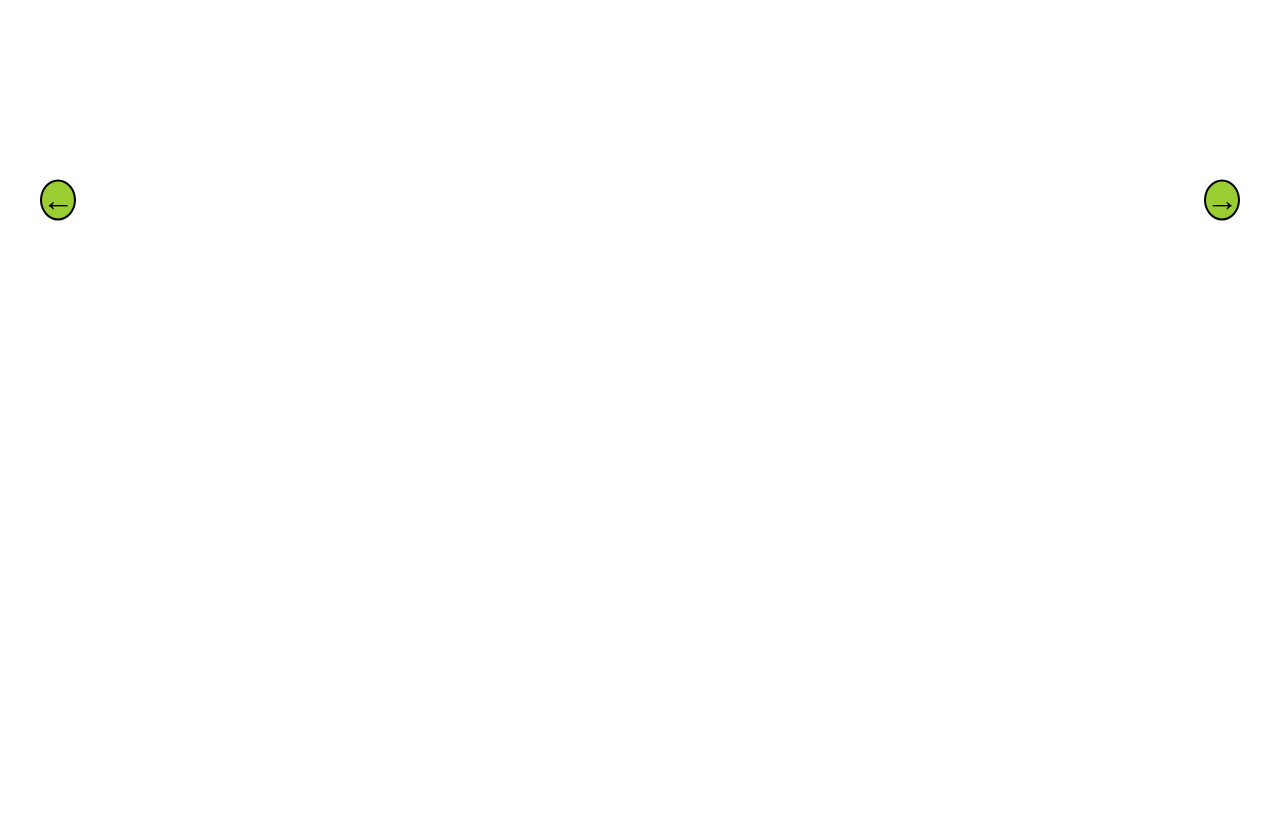
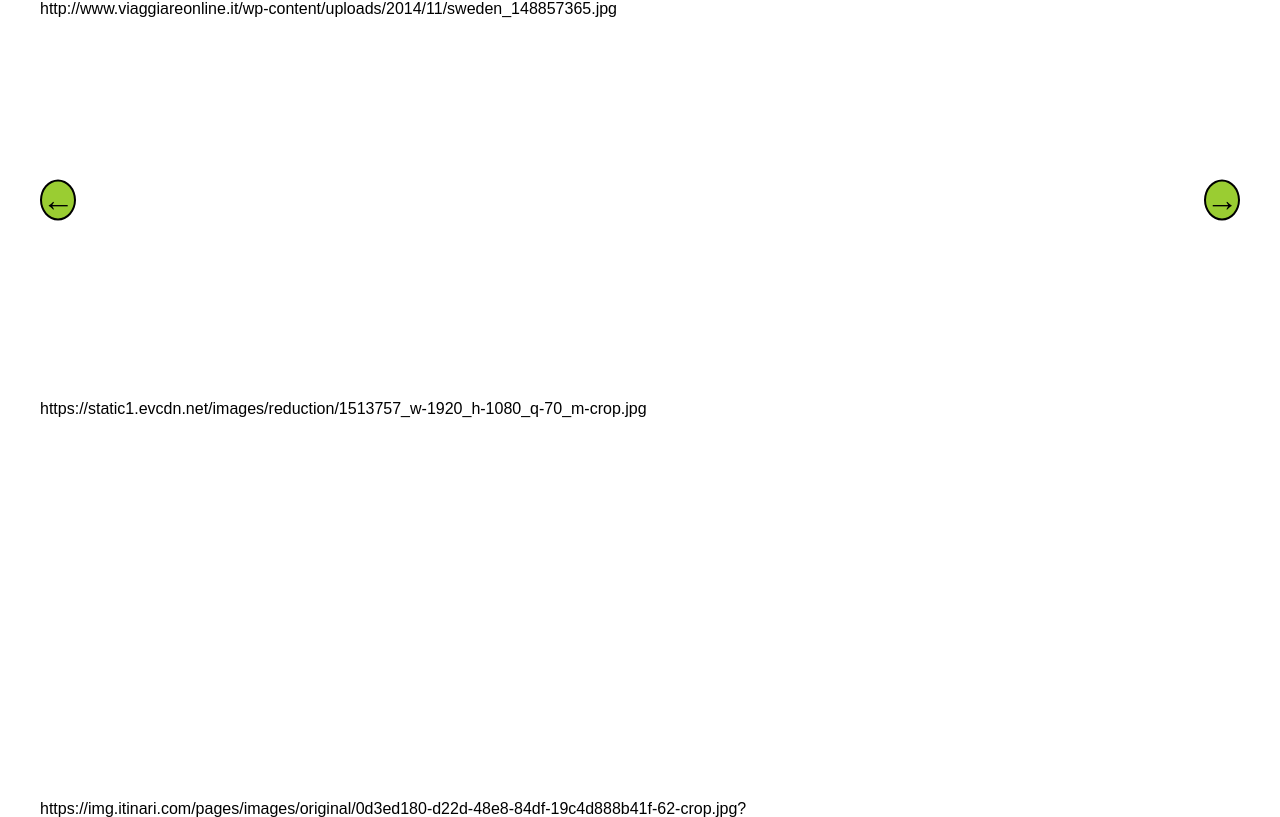
Before and after one commit to AlessandroRamoni/js-array-objects-carousel, a plain HTML site: page index.html in a window 1280 px wide. Shown: the top 817 px of the page. Drawn offline with Linux system fonts and the light colour scheme.

Commit message:
create ciclo for

```diff
--- a/css/style.css
+++ b/css/style.css
@@ -35,7 +35,7 @@ body {
   width: 100%;
   height: 100%;
   object-fit: cover;
-  display: none;
+  /* display: none; */
 }
 
 .carousel-thumbs{
--- a/js/script.js
+++ b/js/script.js
@@ -58,10 +58,6 @@ function buildCarousel(urls, activeIndex) {
   carouselThumbs.innerHTML = content;
 }
 
-function buildCarouselNew()
-
-
-
 function createImageArray(numImages) {
   const images = [];
   for (let i = 1; i <= numImages; i++) {
--- a/js/scriptNew.js
+++ b/js/scriptNew.js
@@ -1 +1,44 @@
 console.log("Mercoledì");
+
+const imgContainer = document.querySelector(".carousel-images");
+
+const immagini = [
+  {
+    url: "http://www.viaggiareonline.it/wp-content/uploads/2014/11/sweden_148857365.jpg",
+    title: "Svezia",
+    description:
+      "Lorem ipsum, dolor sit amet consectetur adipisicing elit. Et temporibus voluptatum suscipit tempore aliquid deleniti aut veniam.",
+  },
+
+  {
+    url: "https://static1.evcdn.net/images/reduction/1513757_w-1920_h-1080_q-70_m-crop.jpg",
+    title: "Perù",
+    description:
+      "Lorem ipsum, dolor sit amet consectetur adipisicing elit. Et temporibus voluptatum suscipit tempore aliquid deleniti aut veniam.",
+  },
+
+  {
+    url: "https://img.itinari.com/pages/images/original/0d3ed180-d22d-48e8-84df-19c4d888b41f-62-crop.jpg?ch=DPR&dpr=2.625&w=1600&s=7ebd4b5a9e045f41b4e0c7c75d298d6c",
+    title: "Chile",
+    description:
+      "Lorem ipsum, dolor sit amet consectetur adipisicing elit. Et temporibus voluptatum suscipit tempore aliquid deleniti aut veniam.",
+  },
+  {
+    url: "https://static1.evcdn.net/images/reduction/1583177_w-1920_h-1080_q-70_m-crop.jpg",
+    title: "Argentina",
+    description:
+      "Lorem ipsum, dolor sit amet consectetur adipisicing elit. Et temporibus voluptatum suscipit tempore aliquid deleniti aut veniam.",
+  },
+  {
+    url: "https://cdn.sanity.io/images/24oxpx4s/prod/ed09eff0362396772ad50ec3bfb728d332eb1c30-3200x2125.jpg?w=1600&h=1063&fit=crop",
+    title: "Colombia",
+    description:
+      "Lorem ipsum, dolor sit amet consectetur adipisicing elit. Et temporibus voluptatum suscipit tempore aliquid deleniti aut veniam.",
+  },
+];
+
+for (i = 0; i < immagini.length; i++) {
+  console.log(immagini[i].url);
+  //   const immagine = immagini[i];
+  imgContainer.innerHTML += `<div class="carousel-images">${immagini[i].url}</div>`;
+}
```
